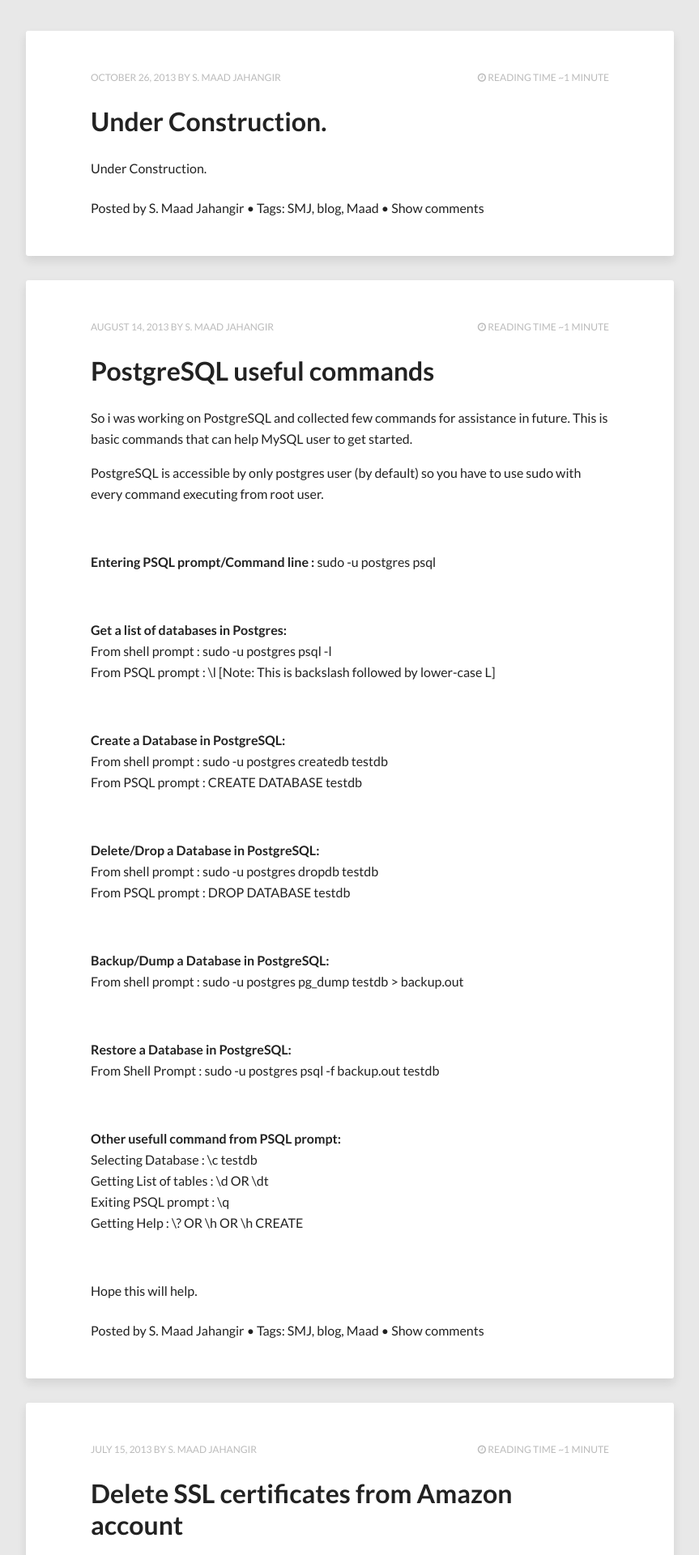
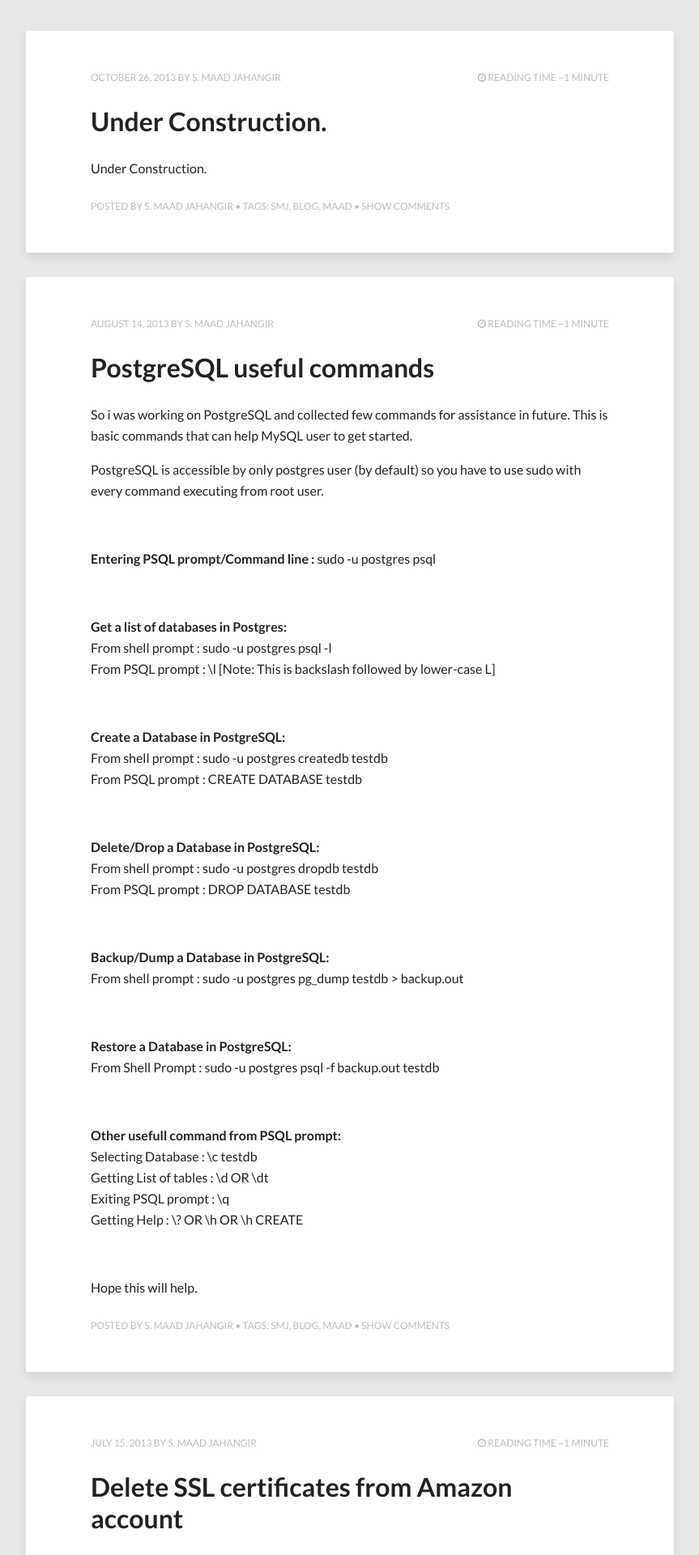
Before and after one commit to smaadjahangir/smaadjahangir.github.com, a Jekyll site: the page built from index.html, in a window 1280 px wide. Shown: the part 412-2332 px from the top of the page at 81% size, without its empty margins (208-1071 px from the left). Built offline with Jekyll 4.4.1, drawn with Linux system fonts in a browser that asks for light colours; nearby versions of some CDN libraries; the list of posts is cut into pages by our own code; comment, search, counter and statistics services are not loaded.

Commit message:
Update index.html

```diff
--- a/index.html
+++ b/index.html
@@ -34,7 +34,7 @@ image:
 <footer>
     <!--  <span class="entry-reading-time pull-right">  -->
 
-	   <div class="meta">
+	   <div class="entry-meta">
     Posted by <span class="author">S. Maad Jahangir</span> &#149;
     Tags:
     {% for tag in page.tags %}
```
